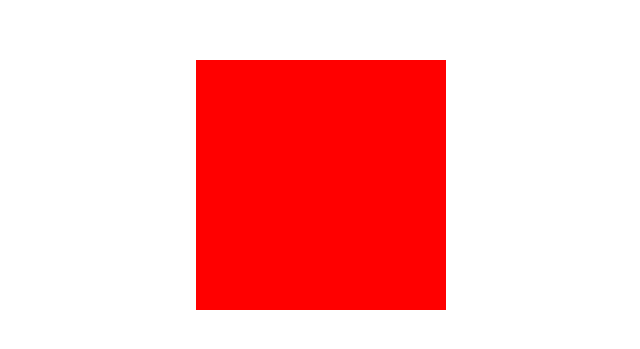
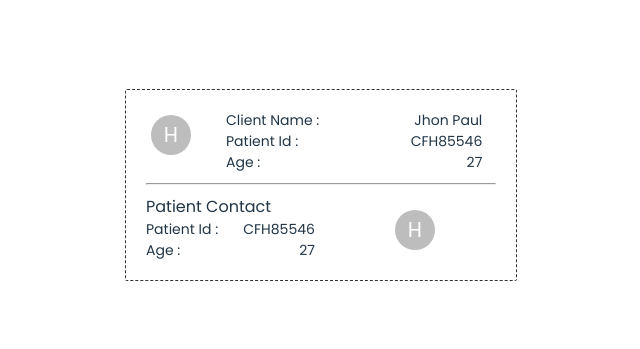
Before and after one commit to sarang-cabot/hackathon, a React (Vite) app: page / in a window 1280 px wide. Shown: the part 215-564 px from the top of the page, without its empty margins (319-959 px from the left). Built offline with nearby package versions, Linux system fonts and the light colour scheme.

Commit message:
feat : profilr box

```diff
--- a/src/components/ProfileBox.css
+++ b/src/components/ProfileBox.css
@@ -1,19 +1,19 @@
 /* https://www.youtube.com/watch?v=NuYMMNK4wzA */
-@import url('https://fonts.googleapis.com/css2?family=Poppins:ital,wght@0,400&display=swap');
+@import url("https://fonts.googleapis.com/css2?family=Poppins:ital,wght@0,400&display=swap");
 
-*{
-  margin:0;
-  padding:0;
+* {
+  margin: 0;
+  padding: 0;
 }
-body{
-  font-family: 'Poppins', sans-serif;
-  width:100vw;
-  height:100vh;
-  display:flex;
-  justify-content:center;
-  align-items:center;
+body {
+  font-family: "Poppins", sans-serif;
+  width: 100vw;
+  height: 100vh;
+  display: flex;
+  justify-content: center;
+  align-items: center;
 }
-.card {
+/* .card {
   box-shadow: rgba(0, 0, 0, 0.15) 0px 5px 15px 0px;
     padding: 30px;
     display: flex;
@@ -65,4 +65,44 @@ body{
 
 .card .links i:hover{
     color:rgb(29, 157, 189) ;
+} */
+
+.Profile-box {
+  width: 350px;
+  height: 150px;
+  display: flex;
+  flex-direction: row;
+  border: 1px dashed #333;
+  padding: 20px;
+  border-radius: 2px;
 }
+
+.Profile-box-container {
+  width: 100%;
+}
+
+.Profile-box-spliter {
+  display: flex;
+  flex-direction: row;
+  justify-content: flex-start;
+  padding-bottom: 10px;
+}
+
+.Profile-box-spliter-bottom {
+  display: flex;
+  flex-direction: row;
+  justify-content: flex-start;
+  padding-top: 10px;
+}
+.Profile-box-container p {
+  font-size: 14px;
+  font-weight: bold;
+  text-align: initial;
+  display: flex;
+  justify-content: space-between;
+}
+
+.HeaderStyle {
+  font-size: 16px;
+  text-align: initial;
+}
--- a/src/components/ProfileBox.jsx
+++ b/src/components/ProfileBox.jsx
@@ -5,12 +5,85 @@ import CardMedia from "@mui/material/CardMedia";
 import Typography from "@mui/material/Typography";
 import { Box, CardActionArea } from "@mui/material";
 import "./ProfileBox.css";
+import Avatar from "@mui/material/Avatar";
+
 function ProfileBox() {
+  const divStyle = {
+    border: "2px solid #333",
+    padding: "20px",
+    borderRadius: "5px",
+  };
+
+  const pStyle = {
+    fontSize: "14px",
+    fontWeight: "bold",
+    textAlign: "initial",
+    display: "flex",
+    justifyContent: "space-between",
+  };
+
+  const HeaderStyle = {
+    fontSize: "16px",
+    fontWeight: "bold",
+    textAlign: "initial",
+  };
+
+  const spanStyle = {
+    paddingLeft: "95px",
+    fontSize: "14px",
+  };
+
+  const spanBottomStyle = {
+    paddingLeft: "25px",
+    fontSize: "14px",
+  };
+  // const pStyle = {
+  //   fontSize: "14px",
+  //   fontWeight: "bold",
+  //   textAlign: "initial",
+  // };
   return (
     <div>
-      <div style={{ color: "green", width: "250px", background:'red' , height:'250px' }}>
+      <div className="Profile-box">
+        <div className="Profile-box-container">
+          <div className="Profile-box-spliter">
+            <div style={{ padding: "5px" }}>
+              <Avatar>H</Avatar>
+            </div>
+            <div
+              style={{
+                paddingLeft: "30px",
+              }}
+            >
+              <p>
+                Client Name : <span style={spanStyle}>Jhon Paul</span>
+              </p>
+              <p>
+                Patient Id : <span style={spanStyle}>CFH85546</span>
+              </p>
 
+              <p>
+                Age : <span style={spanStyle}>27</span>
+              </p>
+            </div>
+          </div>
+          <hr></hr>
+          <div className="Profile-box-spliter-bottom">
+            <div>
+              <h5 className="HeaderStyle">Patient Contact</h5>
+              <p style={pStyle}>
+                Patient Id : <span style={spanBottomStyle}>CFH85546</span>
+              </p>
 
+              <p style={pStyle}>
+                Age : <span style={spanBottomStyle}>27</span>
+              </p>
+            </div>
+            <div style={{ paddingTop: "15px", paddingLeft: "80px" }}>
+              <Avatar>H</Avatar>
+            </div>
+          </div>
+        </div>
       </div>
     </div>
   );
```
